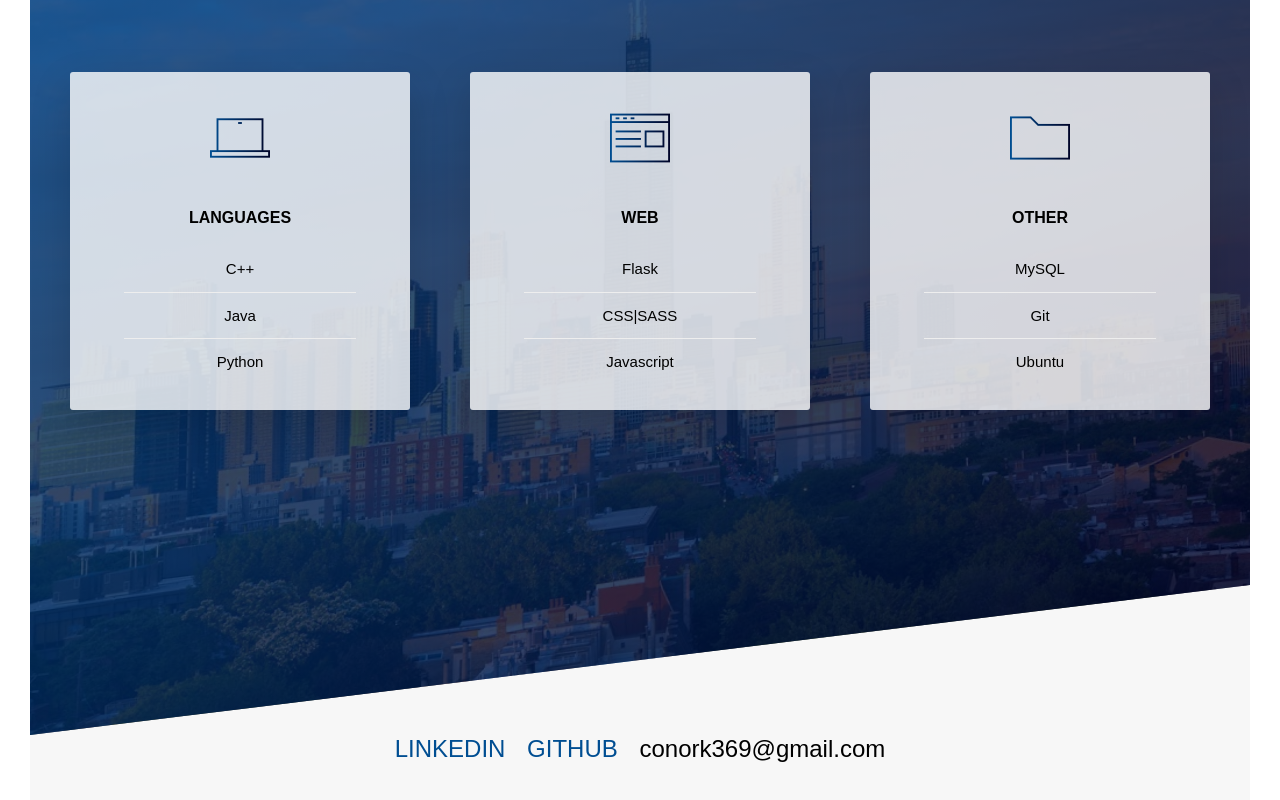
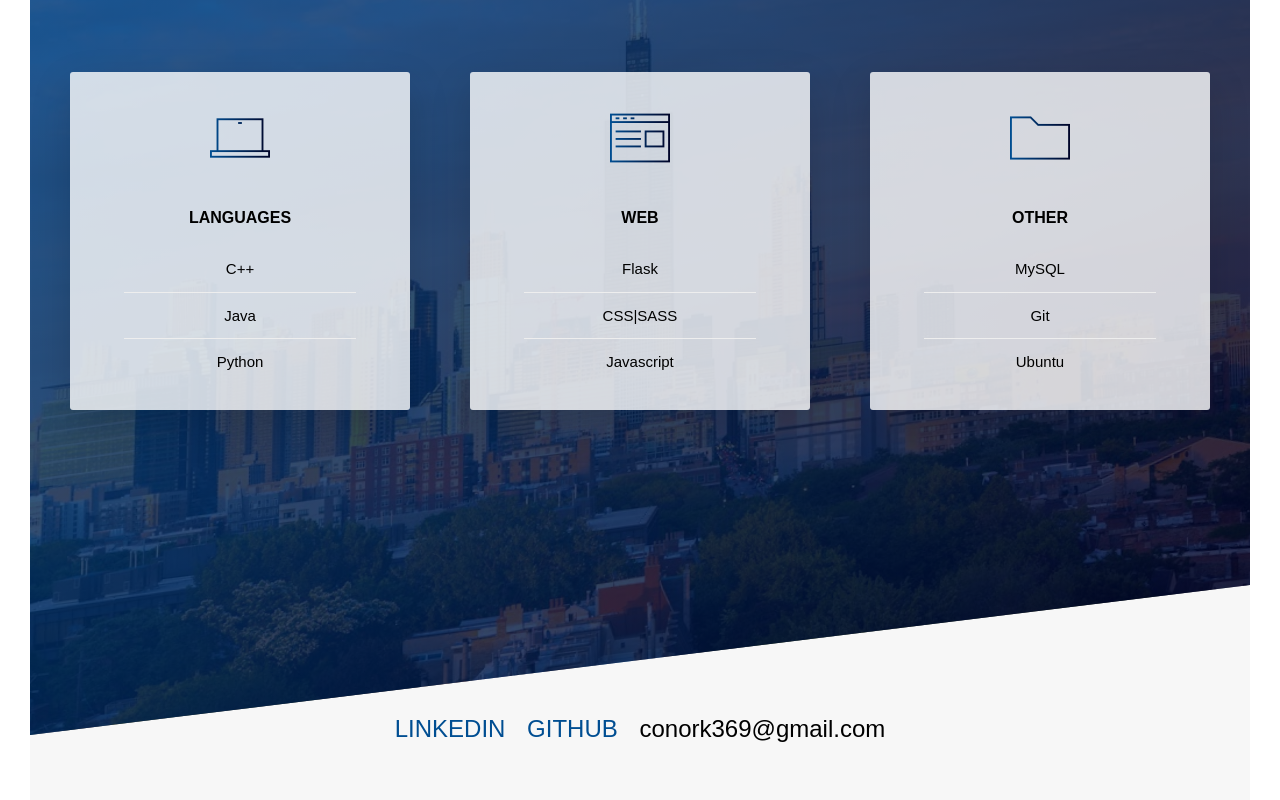
Before and after one commit to suelz/suelz.github.io, a website: page index.html in a window 1280 px wide. Shown: the part 1825-2625 px from the top of the page. Drawn offline with Linux system fonts and the light colour scheme.

Commit message:
another small fix

```diff
--- a/sass/layout/_footer.scss
+++ b/sass/layout/_footer.scss
@@ -2,7 +2,7 @@
     background-color: $color-grey-light-1;
     padding: 5rem 0 5rem 0;
     font-size: 2.4rem;
-    margin-top: -10vh;
+    margin-top: -12.5vh;
 
     @include respond(tab-port){
         padding: 8rem 0;
```
Also changed, not shown: css/style.css.
